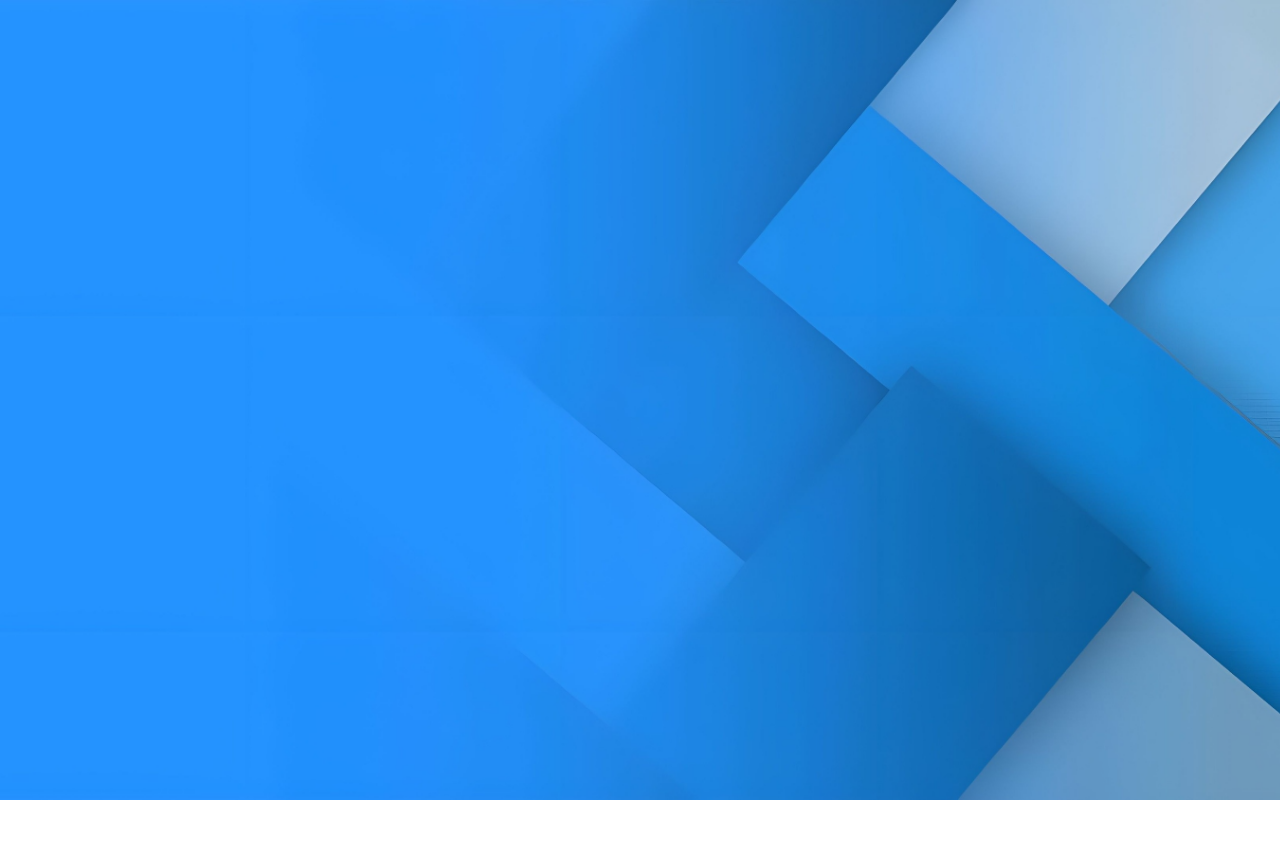
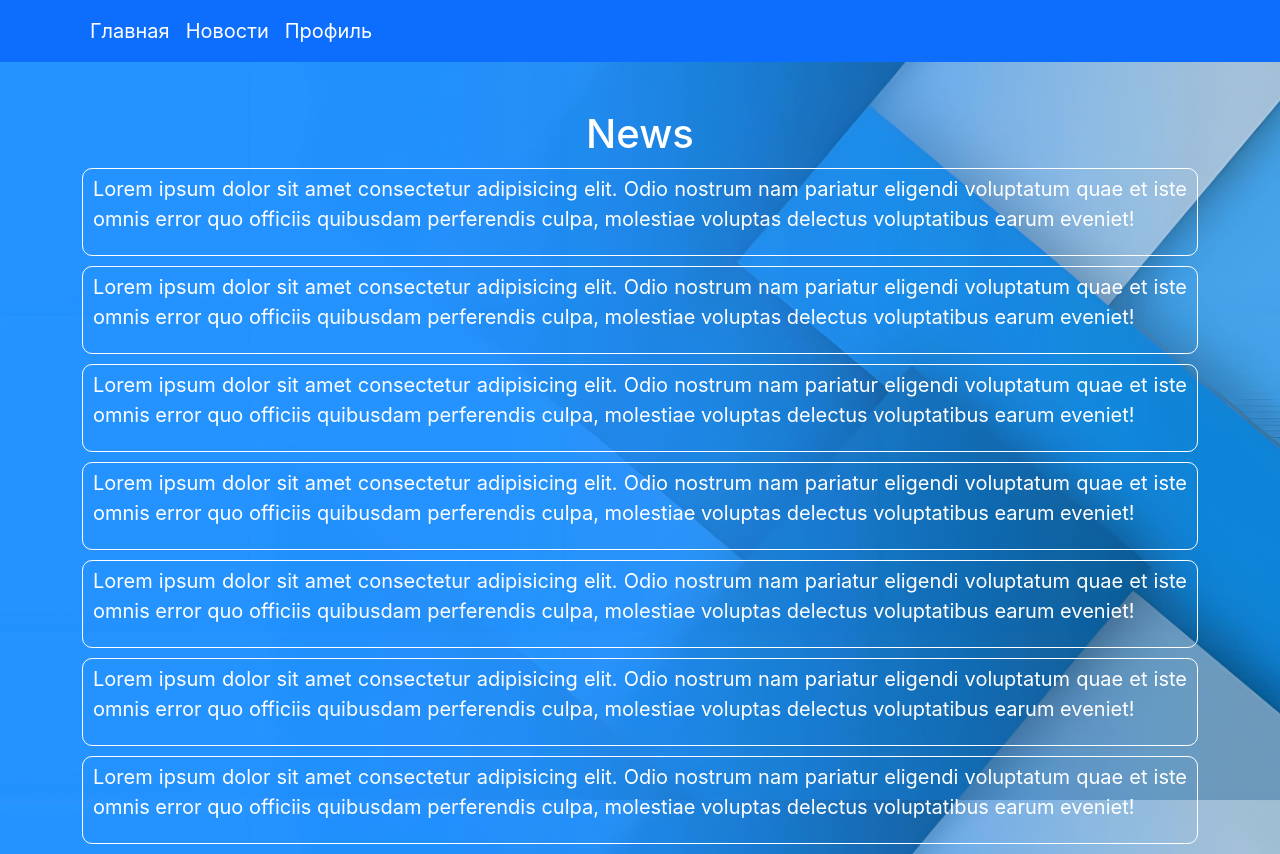
Before and after one commit to TriangleBill/A4_test, a React (Create React App) app: page /news in a window 1280 px wide. Before the commit this address had no page. Before the commit the page ends 800 px from the top, so only its background shows below. Built offline with nearby package versions, Linux system fonts and the light colour scheme.

Commit message:
Create News page

```diff
--- a/src/App.scss
+++ b/src/App.scss
@@ -3,11 +3,25 @@
 }
 
 .main-page {
-  &__title {
-    margin-top: 3rem;
-  }
   &__text {
     margin-top: 5rem;
     text-align: justify;
   }
 }
+
+
+.main-page__title, .news-page__title {
+  margin-top: 3rem;
+}
+
+.new-card {
+  text-align: justify;
+  border: 1px white solid;
+  border-radius: 10px;
+  margin: 10px 0;
+  padding: 5px 10px;
+  -webkit-border-radius: 10px;
+  -moz-border-radius: 10px;
+  -ms-border-radius: 10px;
+  -o-border-radius: 10px;
+}
--- a/src/App.tsx
+++ b/src/App.tsx
@@ -1,11 +1,13 @@
 import { Route, Routes } from 'react-router-dom';
 import './App.scss';
 import Main from './components/Main';
+import NewsPage from './components/NewsPage';
 
 function App(): JSX.Element {
   return (
     <Routes>
       <Route path='/' element={<Main />} />
+      <Route path='/news' element={<NewsPage />} />
     </Routes>
   );
 }
--- a/src/components/Navbar.tsx
+++ b/src/components/Navbar.tsx
@@ -1,4 +1,5 @@
 import React from 'react'
+import { Link } from 'react-router-dom'
 
 export default function Navbar(): JSX.Element {
     return (
@@ -7,13 +8,13 @@ export default function Navbar(): JSX.Element {
                 <div className="collapse navbar-collapse" id="navbarSupportedContent">
                     <ul className="navbar-nav mr-auto">
                         <li className="nav-item">
-                            <a className="nav-link text-white" href="#">Главная</a>
+                            <Link className="nav-link text-white" to="/">Главная</Link>
                         </li>
                         <li className="nav-item">
-                            <a className="nav-link text-white" href="#">Новости</a>
+                            <Link className="nav-link text-white" to="/news">Новости</Link>
                         </li>
                         <li className="nav-item">
-                            <a className="nav-link text-white" href="#">Профиль</a>
+                            <Link className="nav-link text-white" to="/profile">Профиль</Link>
                         </li>
                     </ul>
                 </div>
--- /dev/null
+++ b/src/components/NewCard.tsx
@@ -0,0 +1,9 @@
+import React from 'react'
+
+export default function NewCard(): JSX.Element {
+  return (
+    <div className="new-card">
+    <p>Lorem ipsum dolor sit amet consectetur adipisicing elit. Odio nostrum nam pariatur eligendi voluptatum quae et iste omnis error quo officiis quibusdam perferendis culpa, molestiae voluptas delectus voluptatibus earum eveniet!</p>
+</div>
+  )
+}
--- /dev/null
+++ b/src/components/NewsPage.tsx
@@ -0,0 +1,25 @@
+import React from 'react'
+import Navbar from './Navbar'
+import NewCard from './NewCard'
+
+export default function NewsPage(): JSX.Element {
+    return (
+        <>
+            <Navbar />
+            <div className="container">
+                <div className="news-page">
+                    <h1 className="title news-page__title">News</h1>
+                    <NewCard />
+                    <NewCard />
+                    <NewCard />
+                    <NewCard />
+                    <NewCard />
+                    <NewCard />
+                    <NewCard />
+                </div>
+            </div>
+
+        </>
+
+    )
+}
```
